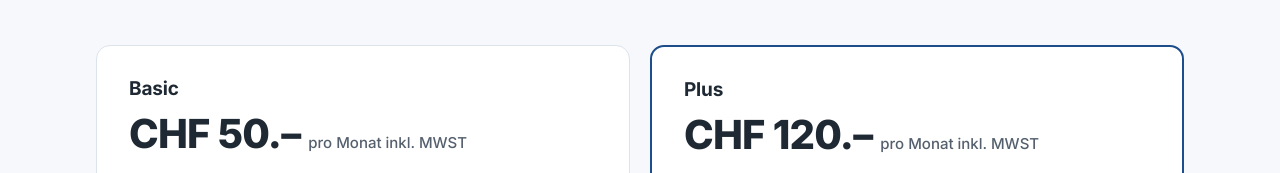
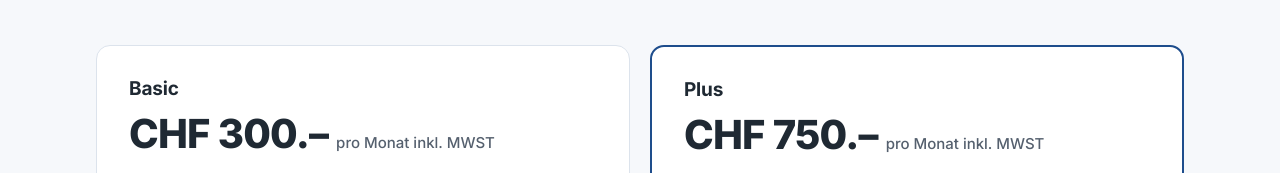
Before and after one commit to AndrinCasutt/StacklyCompanyWebsite, a plain HTML site: page index.html in a window 1280 px wide. Shown: the part 2409-2582 px from the top of the page. Drawn offline with Linux system fonts and the light colour scheme.

Commit message:
Update index.html

```diff
--- a/index.html
+++ b/index.html
@@ -407,7 +407,7 @@ p { margin: 0 0 16px; }
       <div class="plans">
         <article class="plan">
           <h3>Basic</h3>
-          <p class="price">CHF 50.– <small>pro Monat inkl. MWST</small></p>
+          <p class="price">CHF 300.– <small>pro Monat inkl. MWST</small></p>
           <ul>
             <li>Remote-Support in den Geschäftszeiten</li>
             <li>Reaktionszeit 4 Stunden</li>
@@ -418,7 +418,7 @@ p { margin: 0 0 16px; }
         </article>
         <article class="plan featured">
           <h3>Plus</h3>
-          <p class="price">CHF 120.– <small>pro Monat inkl. MWST</small></p>
+          <p class="price">CHF 750.– <small>pro Monat inkl. MWST</small></p>
           <ul>
             <li>Alles aus Basic</li>
             <li>Reaktionszeit 2 Stunden</li>
```
